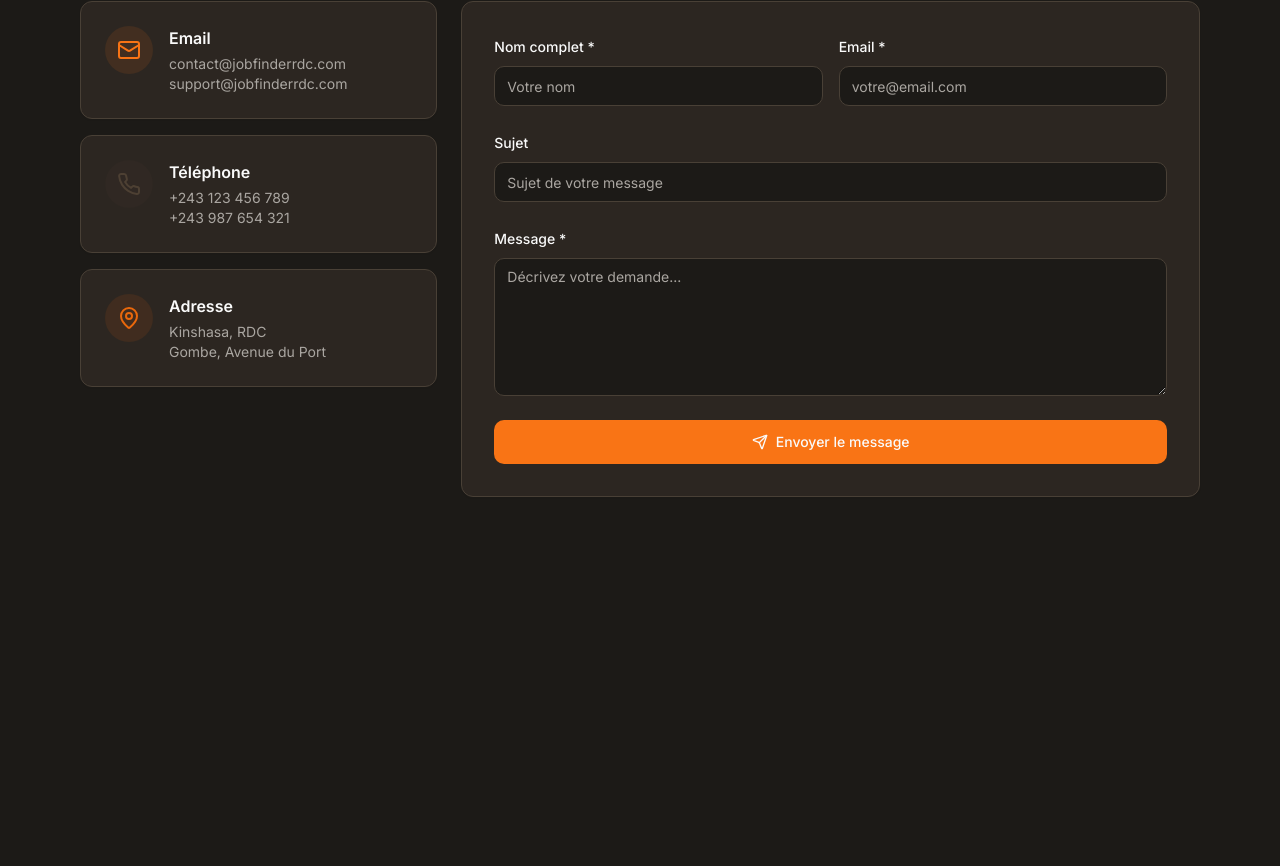
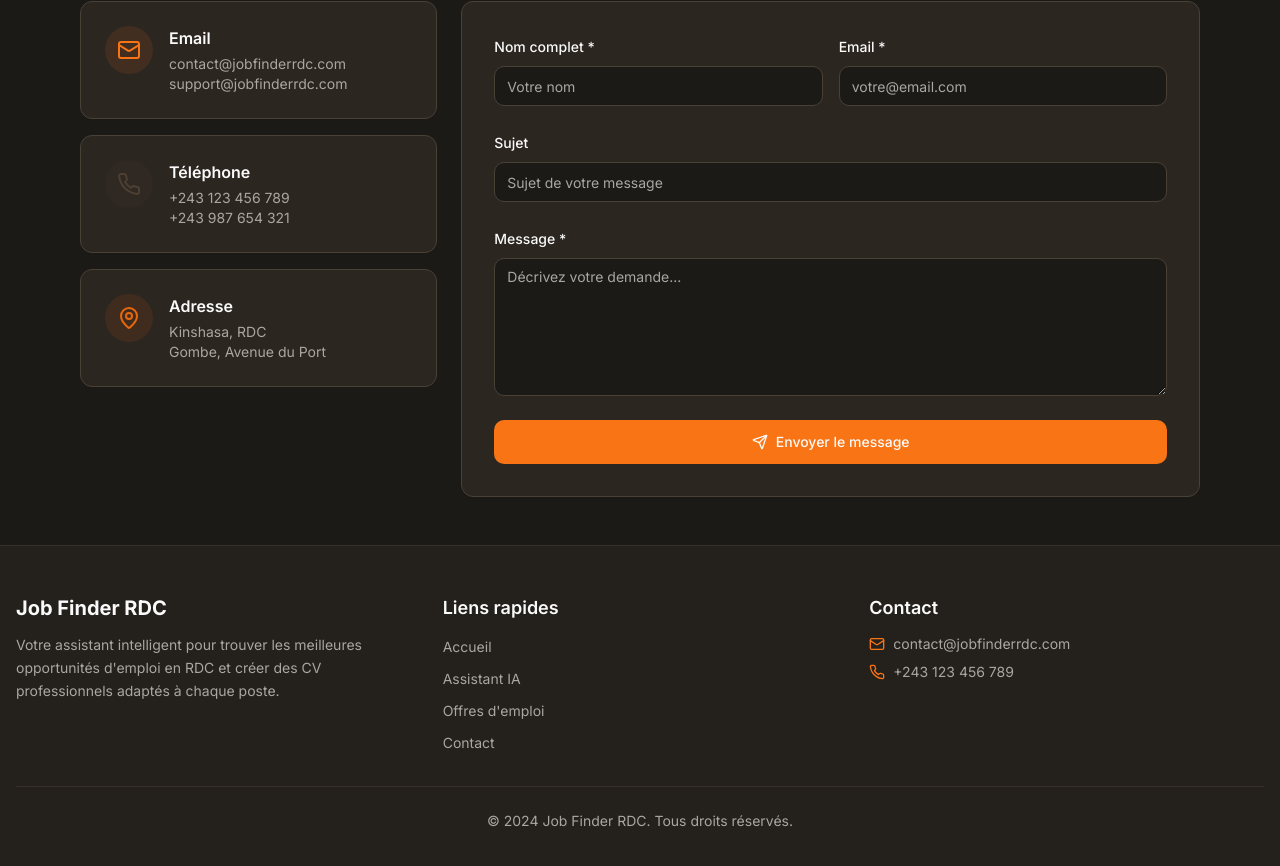
Before and after one commit to davidkambala/credit-conscious-maker, a React (Vite) app: page /contact in a window 1280 px wide. Shown: the part 260-1126 px from the top of the page. Before the commit the page ends 805 px from the top, so only its background shows below. Built offline with nearby package versions, Linux system fonts and the light colour scheme; the HTML template or start-up script is replaced by a standard one.

Commit message:
Add footer with three columns

```diff
--- /dev/null
+++ b/src/components/Footer.tsx
@@ -0,0 +1,70 @@
+import { Link } from "react-router-dom";
+import { Mail, Phone } from "lucide-react";
+
+export const Footer = () => {
+  return (
+    <footer className="border-t border-border/50 bg-card/50">
+      <div className="container mx-auto px-4 py-12">
+        <div className="grid md:grid-cols-3 gap-8 mb-8">
+          {/* App Info */}
+          <div className="space-y-3">
+            <h3 className="text-xl font-bold text-foreground">Job Finder RDC</h3>
+            <p className="text-sm text-muted-foreground leading-relaxed">
+              Votre assistant intelligent pour trouver les meilleures opportunités d'emploi
+              en RDC et créer des CV professionnels adaptés à chaque poste.
+            </p>
+          </div>
+
+          {/* Quick Links */}
+          <div className="space-y-3">
+            <h3 className="text-lg font-semibold text-foreground">Liens rapides</h3>
+            <ul className="space-y-2">
+              <li>
+                <Link to="/" className="text-sm text-muted-foreground hover:text-primary transition-colors">
+                  Accueil
+                </Link>
+              </li>
+              <li>
+                <Link to="/chat" className="text-sm text-muted-foreground hover:text-primary transition-colors">
+                  Assistant IA
+                </Link>
+              </li>
+              <li>
+                <Link to="/jobs" className="text-sm text-muted-foreground hover:text-primary transition-colors">
+                  Offres d'emploi
+                </Link>
+              </li>
+              <li>
+                <Link to="/contact" className="text-sm text-muted-foreground hover:text-primary transition-colors">
+                  Contact
+                </Link>
+              </li>
+            </ul>
+          </div>
+
+          {/* Contact Info */}
+          <div className="space-y-3">
+            <h3 className="text-lg font-semibold text-foreground">Contact</h3>
+            <ul className="space-y-2">
+              <li className="flex items-center gap-2">
+                <Mail className="w-4 h-4 text-primary" />
+                <span className="text-sm text-muted-foreground">contact@jobfinderrdc.com</span>
+              </li>
+              <li className="flex items-center gap-2">
+                <Phone className="w-4 h-4 text-primary" />
+                <span className="text-sm text-muted-foreground">+243 123 456 789</span>
+              </li>
+            </ul>
+          </div>
+        </div>
+
+        {/* Copyright */}
+        <div className="pt-6 border-t border-border/50 text-center">
+          <p className="text-sm text-muted-foreground">
+            © 2024 Job Finder RDC. Tous droits réservés.
+          </p>
+        </div>
+      </div>
+    </footer>
+  );
+};
--- a/src/pages/Contact.tsx
+++ b/src/pages/Contact.tsx
@@ -1,5 +1,6 @@
 import { useState } from "react";
 import { Navigation } from "@/components/Navigation";
+import { Footer } from "@/components/Footer";
 import { Button } from "@/components/ui/button";
 import { Input } from "@/components/ui/input";
 import { Textarea } from "@/components/ui/textarea";
@@ -164,6 +165,8 @@ const Contact = () => {
           </div>
         </div>
       </div>
+
+      <Footer />
     </div>
   );
 };
--- a/src/pages/Home.tsx
+++ b/src/pages/Home.tsx
@@ -2,6 +2,7 @@ import { Link } from "react-router-dom";
 import { Button } from "@/components/ui/button";
 import { Card } from "@/components/ui/card";
 import { Navigation } from "@/components/Navigation";
+import { Footer } from "@/components/Footer";
 import { MessageSquare, FileText, Briefcase, MapPin, Sparkles, Users, ArrowRight } from "lucide-react";
 import heroBackground from "@/assets/hero-background.jpg";
 const Home = () => {
@@ -145,12 +146,7 @@ const Home = () => {
         </div>
       </section>
 
-      {/* Footer */}
-      <footer className="border-t border-border/50 py-12 bg-card/50">
-        <div className="container mx-auto px-4 text-center">
-          <p className="text-muted-foreground">© 2024 Job Finder RDC. Tous droits réservés.</p>
-        </div>
-      </footer>
+      <Footer />
     </div>;
 };
 export default Home;
--- a/src/pages/JobListings.tsx
+++ b/src/pages/JobListings.tsx
@@ -1,5 +1,6 @@
 import { useState } from "react";
 import { Navigation } from "@/components/Navigation";
+import { Footer } from "@/components/Footer";
 import { JobCard } from "@/components/JobCard";
 import { Input } from "@/components/ui/input";
 import { Button } from "@/components/ui/button";
@@ -124,6 +125,8 @@ const JobListings = () => {
           )}
         </div>
       </div>
+
+      <Footer />
     </div>
   );
 };
```
